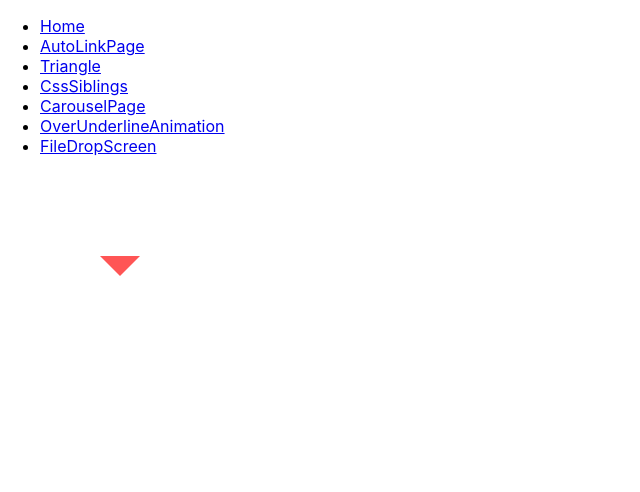
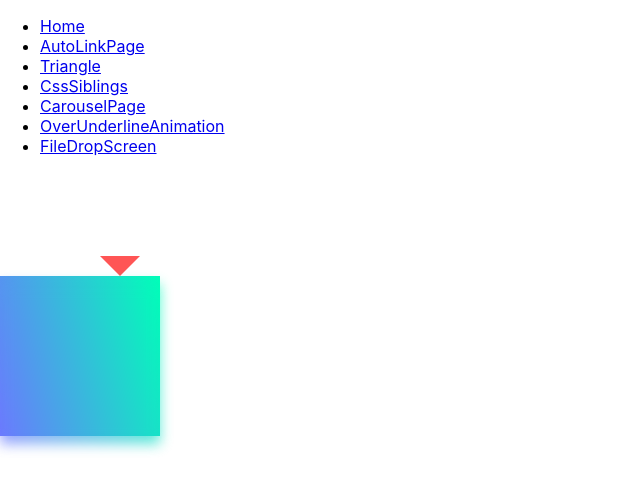
Before and after one commit to kenny-reyes/ExamplesReact, a React (Create React App) app: page /Triangle in a window 1280 px wide. Shown: the top 492 px of the page, without its empty margins (0-640 px from the left). Built offline with nearby package versions, Linux system fonts and the light colour scheme.

Commit message:
Add div shadow

```diff
--- /dev/null
+++ b/src/pages/Triangle.css
@@ -0,0 +1,18 @@
+.dynamic-shadow {
+  position: relative;
+  width: 10rem;
+  height: 10rem;
+  background: linear-gradient(75deg, #6d78ff, #00ffb8);
+  z-index: 1;
+}
+.dynamic-shadow::after {
+  content: '';
+  width: 100%;
+  height: 100%;
+  position: absolute;
+  background: inherit;
+  top: 0.5rem;
+  filter: blur(0.4rem);
+  opacity: 0.7;
+  z-index: -1;
+}
--- a/src/pages/Triangle.js
+++ b/src/pages/Triangle.js
@@ -1,5 +1,6 @@
 import React, { Component } from "react";
 import styled from "styled-components";
+import "./Triangle.css";
 
 const TriangleStyled = styled.div`
   margin-top: 100px;
@@ -14,6 +15,11 @@ const TriangleStyled = styled.div`
 
 export default class Triangle extends Component {
   render() {
-    return <TriangleStyled />;
+    return (
+      <div>
+        <TriangleStyled />
+        <div className="dynamic-shadow" />
+      </div>
+    );
   }
 }
```
